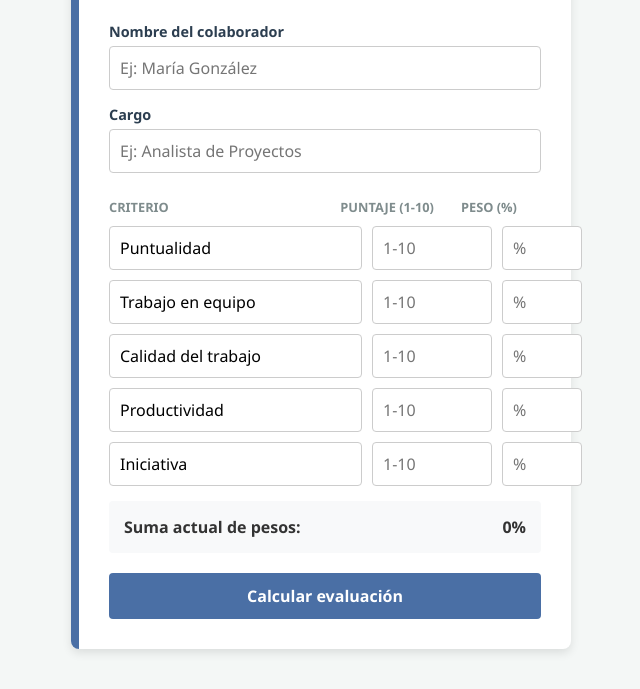
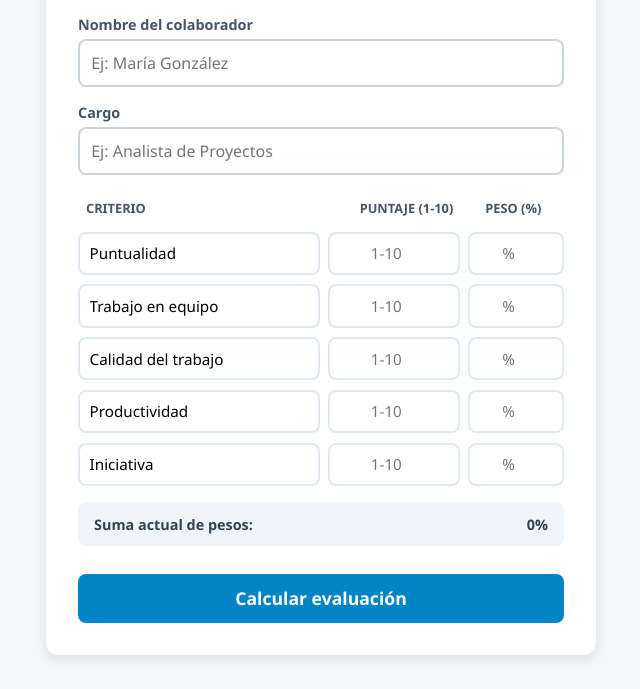
Before and after one commit to nicolas64615/APP-Tech-Solutions, a plain HTML site: page Nicolas Bustamante - Evaluacion 2/Formulario/index.html in a window 1280 px wide. Shown: the part 130-819 px from the top of the page, without its empty margins (319-959 px from the left). Drawn offline with Linux system fonts and the light colour scheme.

Commit message:
Update estilos.css

```diff
--- a/Nicolas Bustamante - Evaluacion 2/Formulario/estilos.css
+++ b/Nicolas Bustamante - Evaluacion 2/Formulario/estilos.css
@@ -6,150 +6,193 @@
 }
 
 body {
-    background-color: #f4f7f6;
+    background-color: #f4f6f9;
     display: flex;
     justify-content: center;
-    padding: 40px 20px;
+    padding: 2rem 1rem;
     color: #333;
 }
 
 .contenedor {
-    background-color: #fff;
+    background: white;
+    border-radius: 12px;
+    box-shadow: 0 4px 12px rgba(0, 0, 0, 0.1);
+    padding: 2rem;
     width: 100%;
-    max-width: 500px;
-    padding: 30px;
-    border-radius: 8px;
-    box-shadow: 0 4px 10px rgba(0,0,0,0.1);
-    border-left: 8px solid #4a6fa5;
+    max-width: 550px;
+    border-left: none; /* Elimina la barra lateral azul */
 }
 
 .cabecera {
     text-align: center;
-    margin-bottom: 25px;
+    margin-bottom: 1.5rem;
 }
 
 .cabecera h1 {
     font-size: 1.5rem;
-    color: #2c3e50;
-    margin-bottom: 5px;
+    color: #1e293b;
+    margin-bottom: 0.3rem;
 }
 
 .cabecera p {
     font-size: 0.9rem;
-    color: #7f8c8d;
+    color: #64748b;
 }
 
+/* Campos de nombre y cargo */
 .grupo-input {
-    margin-bottom: 15px;
+    margin-bottom: 1rem;
     display: flex;
     flex-direction: column;
 }
 
 .grupo-input label {
     font-weight: 600;
+    color: #475569;
+    margin-bottom: 0.3rem;
     font-size: 0.9rem;
-    margin-bottom: 5px;
-    color: #2c3e50;
 }
 
-input[type="text"], input[type="number"] {
-    padding: 10px;
-    border: 1px solid #ccc;
-    border-radius: 4px;
+input[type="text"],
+input[type="number"] {
+    padding: 0.7rem;
+    border: 2px solid #cbd5e1;
+    border-radius: 8px;
     font-size: 1rem;
+    transition: border-color 0.2s;
+    width: 100%;
 }
 
 input:focus {
     outline: none;
-    border-color: #4a6fa5;
+    border-color: #0284c7;
+    box-shadow: 0 0 0 3px rgba(2, 132, 199, 0.2);
 }
 
+/* Tabla de criterios */
 .grilla-criterios {
-    margin-top: 25px;
-    margin-bottom: 15px;
+    display: flex;
+    flex-direction: column;
+    gap: 0.6rem;
+    margin-top: 1.5rem;
+    margin-bottom: 1rem;
 }
 
 .encabezados {
-    display: grid;
-    grid-template-columns: 2fr 1fr 80px;
-    gap: 10px;
-    font-weight: bold;
-    font-size: 0.8rem;
-    color: #7f8c8d;
-    margin-bottom: 10px;
+    display: flex;
+    padding: 0 0.5rem;
+    margin-bottom: 0.3rem;
 }
 
-.fila-criterio {
-    display: grid;
-    grid-template-columns: 2fr 1fr 80px;
-    gap: 10px;
-    margin-bottom: 10px;
+.encabezados span {
+    font-weight: 600;
+    color: #475569;
+    font-size: 0.8rem;
+    text-transform: uppercase;
 }
 
-.input-peso {
-    width: 100%;
+.encabezados span:nth-child(1) { flex: 3; }
+.encabezados span:nth-child(2) { flex: 1.5; text-align: center; }
+.encabezados span:nth-child(3) { flex: 1; text-align: center; }
+
+.fila-criterio {
+    display: flex;
+    gap: 0.5rem;
+    align-items: center;
 }
 
+.fila-criterio input {
+    padding: 0.6rem;
+    border: 2px solid #e2e8f0;
+    border-radius: 8px;
+    font-size: 0.95rem;
+    transition: border-color 0.2s;
+}
+
+.fila-criterio input:focus {
+    border-color: #0284c7;
+    outline: none;
+    box-shadow: 0 0 0 3px rgba(2, 132, 199, 0.2);
+}
+
+.fila-criterio input:nth-child(1) { flex: 3; }
+.fila-criterio input:nth-child(2) { flex: 1.5; text-align: center; }
+.fila-criterio input:nth-child(3) { flex: 1; text-align: center; }
+
+/* Suma actual de pesos */
 .resumen-pesos {
-    background-color: #f8f9fa;
-    padding: 15px;
-    border-radius: 4px;
+    background-color: #f1f5f9;
+    padding: 0.8rem 1rem;
+    border-radius: 8px;
     display: flex;
     justify-content: space-between;
-    font-weight: bold;
-    margin-bottom: 20px;
+    font-weight: 600;
+    color: #334155;
+    margin-bottom: 1.2rem;
+    font-size: 0.9rem;
 }
 
+/* Mensajes de error */
+#contenedorErrores {
+    background: #fee2e2;
+    color: #b91c1c;
+    padding: 0.8rem 1rem;
+    border-radius: 8px;
+    margin-bottom: 1.2rem;
+    font-weight: 500;
+    border-left: 4px solid #b91c1c;
+}
+
+#contenedorErrores ul {
+    margin-left: 1.2rem;
+    margin-top: 0.4rem;
+}
+
+/* Botón de calcular */
 button {
     width: 100%;
-    padding: 12px;
-    background-color: #4a6fa5;
+    padding: 0.8rem;
+    background: #0284c7;
     color: white;
     border: none;
-    border-radius: 4px;
-    font-size: 1rem;
-    font-weight: bold;
+    border-radius: 8px;
+    font-size: 1.1rem;
+    font-weight: 600;
     cursor: pointer;
-    transition: background-color 0.3s;
+    transition: background 0.2s;
+    margin-top: 0.5rem;
 }
 
 button:hover {
-    background-color: #3b5983;
+    background: #0369a1;
 }
 
-/* Clases dinámicas y alertas */
+/* Resultado */
+#contenedorResultado {
+    margin-top: 1.5rem;
+    padding: 1.2rem;
+    border-radius: 10px;
+    text-align: center;
+    border: 2px solid #e2e8f0;
+}
+
+#contenedorResultado h3 {
+    margin-bottom: 0.5rem;
+    color: #1e293b;
+}
+
+#contenedorResultado p {
+    margin: 0.3rem 0;
+    font-size: 1rem;
+    color: #334155;
+}
+
+/* Colores por categoría */
+.bg-excelente      { background-color: #d1fae5; border-color: #34d399; color: #065f46; }
+.bg-bueno          { background-color: #dbeafe; border-color: #60a5fa; color: #1e40af; }
+.bg-regular        { background-color: #ffedd5; border-color: #fbbf24; color: #92400e; }
+.bg-insuficiente   { background-color: #fee2e2; border-color: #f87171; color: #991b1b; }
+
 .oculto {
     display: none !important;
 }
-
-#contenedorErrores {
-    background-color: #fdeaea;
-    color: #d93025;
-    padding: 15px;
-    border-radius: 4px;
-    margin-bottom: 20px;
-    border-left: 4px solid #d93025;
-    font-size: 0.9rem;
-}
-
-#contenedorErrores ul {
-    margin-left: 20px;
-    margin-top: 5px;
-}
-
-#contenedorResultado {
-    margin-top: 20px;
-    padding: 20px;
-    border-radius: 4px;
-    text-align: center;
-}
-
-#contenedorResultado h3 {
-    margin-bottom: 10px;
-}
-
-/* Colores de categorías */
-.bg-excelente { background-color: #e6f4ea; color: #137333; border: 1px solid #137333;}
-.bg-bueno { background-color: #e8f0fe; color: #1a73e8; border: 1px solid #1a73e8;}
-.bg-regular { background-color: #fef7e0; color: #b06000; border: 1px solid #b06000;}
-.bg-insuficiente { background-color: #fce8e6; color: #c5221f; border: 1px solid #c5221f;}
```
